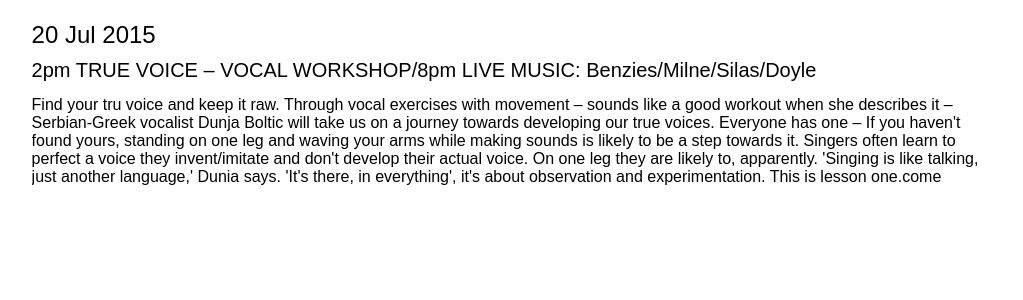
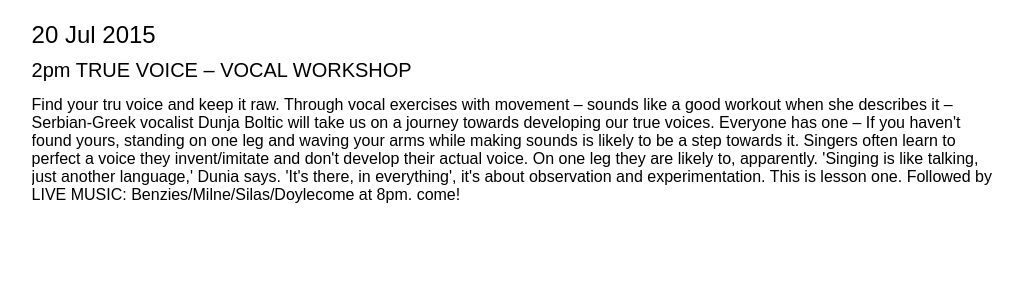
Before and after one commit to itsnevergonnawork/uncommonsense, a Jekyll site: the page built from _posts/2015-07-20-day-1.html, in a window 1280 px wide. Shown: the top 300 px of the page, without its empty margins (122-1145 px from the left). Built offline with Jekyll 4.4.1, drawn with Linux system fonts in a browser that asks for light colours.

Commit message:
back to one h3

```diff
--- a/_posts/2015-07-20-day-1.html
+++ b/_posts/2015-07-20-day-1.html
@@ -5,6 +5,6 @@
 
 <div class="day-inner">
     <h2>20 Jul 2015</h2>
-    <h3>2pm TRUE VOICE – VOCAL WORKSHOP/8pm LIVE MUSIC: Benzies/Milne/Silas/Doyle</h3> <br>
-    <p>Find your tru voice and keep it raw. Through vocal exercises with movement – sounds like a good workout when she describes it – Serbian-Greek vocalist Dunja Boltic will take us on a journey towards developing our true voices. Everyone has one – If you haven't found yours, standing on one leg and waving your arms while making sounds is likely to be a step towards it. Singers often learn to perfect a voice they invent/imitate and don't develop their actual voice. On one leg they are likely to, apparently.  'Singing is like talking, just another language,' Dunia says. 'It's there, in everything', it's about observation and experimentation. This is lesson one.come</p>
+    <h3>2pm TRUE VOICE – VOCAL WORKSHOP</h3> <br>
+    <p>Find your tru voice and keep it raw. Through vocal exercises with movement – sounds like a good workout when she describes it – Serbian-Greek vocalist Dunja Boltic will take us on a journey towards developing our true voices. Everyone has one – If you haven't found yours, standing on one leg and waving your arms while making sounds is likely to be a step towards it. Singers often learn to perfect a voice they invent/imitate and don't develop their actual voice. On one leg they are likely to, apparently.  'Singing is like talking, just another language,' Dunia says. 'It's there, in everything', it's about observation and experimentation. This is lesson one. Followed by LIVE MUSIC: Benzies/Milne/Silas/Doylecome at 8pm. come!</p>
 </div>
```
